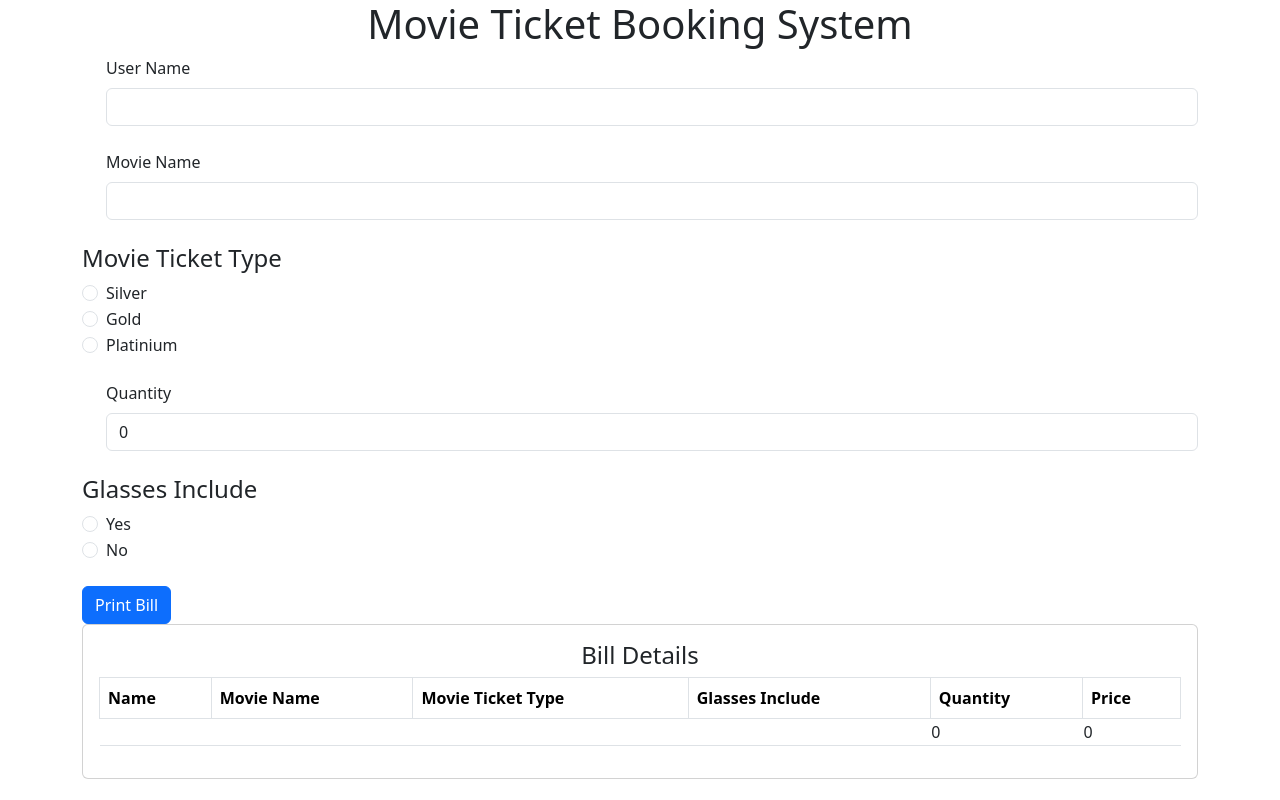
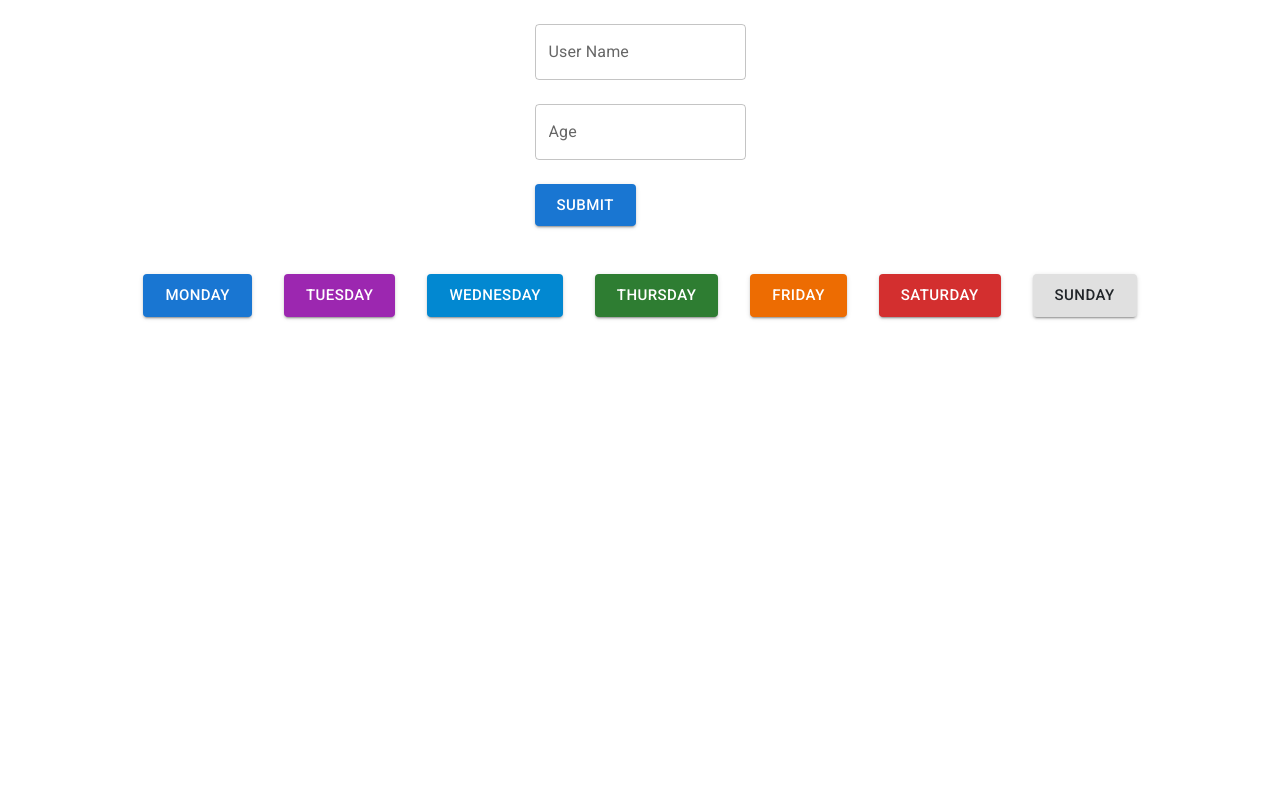
Before and after one commit to bilalansaridev/my_app, a React (Create React App) app: page / in a window 1280 px wide. Built offline with nearby package versions, Linux system fonts and the light colour scheme.

Commit message:
Material Ui form

```diff
--- a/package.json
+++ b/package.json
@@ -3,6 +3,10 @@
   "version": "0.1.0",
   "private": true,
   "dependencies": {
+    "@emotion/react": "^11.13.5",
+    "@emotion/styled": "^11.13.5",
+    "@mui/icons-material": "^6.1.8",
+    "@mui/material": "^6.1.8",
     "@testing-library/jest-dom": "^5.17.0",
     "@testing-library/react": "^13.4.0",
     "@testing-library/user-event": "^13.5.0",
--- /dev/null
+++ b/src/Component/Mui/ButtonUsage.jsx
@@ -0,0 +1,76 @@
+import * as React from 'react';
+import { useState } from "react";
+import Button from '@mui/material/Button';
+import TextField from '@mui/material/TextField'
+
+export default function ButtonUsage() {
+
+    var [username, setUserName] = useState("");
+    var [age, setAge] = useState();
+
+    function formSubmitkrdo(e){
+        e.preventDefault();
+
+        alert(username);
+        alert(age);
+    }
+
+
+
+    return (
+        <>
+            <div className='container'>
+                <div className="row">
+                    <div className="col-md-12 d-flex justify-content-center align-items-center">
+
+
+
+                        <form action="" method="post" onSubmit={formSubmitkrdo}>
+
+                            <TextField
+                                id=""
+                                label="User Name"
+                                variant='outlined'
+                                value={username}
+                                onChange={(e) => { setUserName(e.target.value) }}
+
+                            />
+                            <br /> <br />
+
+                            <TextField
+                                id=""
+                                label="Age"
+                                variant='outlined'
+                                value={age}
+                                onChange={(e) => { setAge(e.target.value) }}
+
+                            />
+
+                            <br /><br />
+
+
+
+                            <Button variant="contained" size='large' type='submit' >Submit</Button>
+
+
+
+                        </form>
+
+                    </div>
+                    <div className="col-md-12 d-flex justify-content-center align-items-center mt-5">
+                        <Button variant="contained" size='large' onClick={(a) => { alert("Monday"); }} color="primary" sx={{ mx: 2 }}>Monday</Button>
+                        <Button variant="contained" size='large' onClick={(a) => { alert("Tuesday"); }} color="secondary" sx={{ mx: 2 }}>Tuesday</Button>
+                        <Button variant="contained" size='large' onClick={(a) => { alert("Wednesday"); }} color="info" sx={{ mx: 2 }}>Wednesday</Button>
+                        <Button variant="contained" size='large' onClick={(a) => { alert("Thursday"); }} color="success" sx={{ mx: 2 }}>Thursday</Button>
+                        <Button variant="contained" size='large' onClick={(a) => { alert("Friday"); }} color="warning" sx={{ mx: 2 }}>Friday</Button>
+                        <Button variant="contained" size='large' onClick={(a) => { alert("Saturday"); }} color="error" sx={{ mx: 2 }}>Saturday</Button>
+                        <Button variant="contained" size='large' onClick={(a) => { alert("Sunday"); }} color="inherit" sx={{ mx: 2 }}>Sunday</Button>
+
+                    </div>
+                </div>
+            </div>
+
+        </>
+
+    );
+}
--- a/src/index.js
+++ b/src/index.js
@@ -16,8 +16,11 @@ import reportWebVitals from './reportWebVitals';
 //import PassWord from './Component/PassWord';
 //import GetValue from './Component/GetValue';
 //import GetMaritalStatus from './Component/GetMaritalStatus';
-import Quiz from './Component/Quiz';
-import MovieTicket from './Component/MovieTicket';
+//import Quiz from './Component/Quiz';
+//import MovieTicket from './Component/MovieTicket';
+import ButtonUsage from './Component/Mui/ButtonUsage';
+
+
 
 
 const root = ReactDOM.createRoot(document.getElementById('root'));
@@ -39,8 +42,22 @@ root.render(
     <GetValue/>
     <GetMaritalStatus/>
     <Quiz/>
+    <MovieTicket/>
  */}
- <MovieTicket/>
+
+
+ <link rel="preconnect" href="https://fonts.googleapis.com" />
+<link rel="preconnect" href="https://fonts.gstatic.com" crossorigin />
+<meta name="viewport" content="initial-scale=1, width=device-width" />
+
+<link
+  rel="stylesheet"
+  href="https://fonts.googleapis.com/css2?family=Roboto:wght@300;400;500;700&display=swap"
+/>
+
+<br/>
+<ButtonUsage/>
+
 
 
 
```
Also changed, not shown: 1 other file (tests, documents, lock files or other folders).
